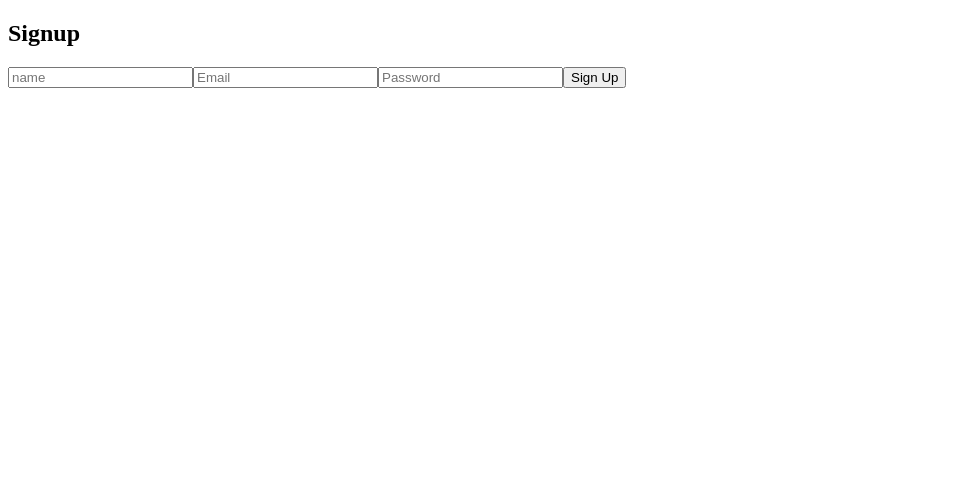
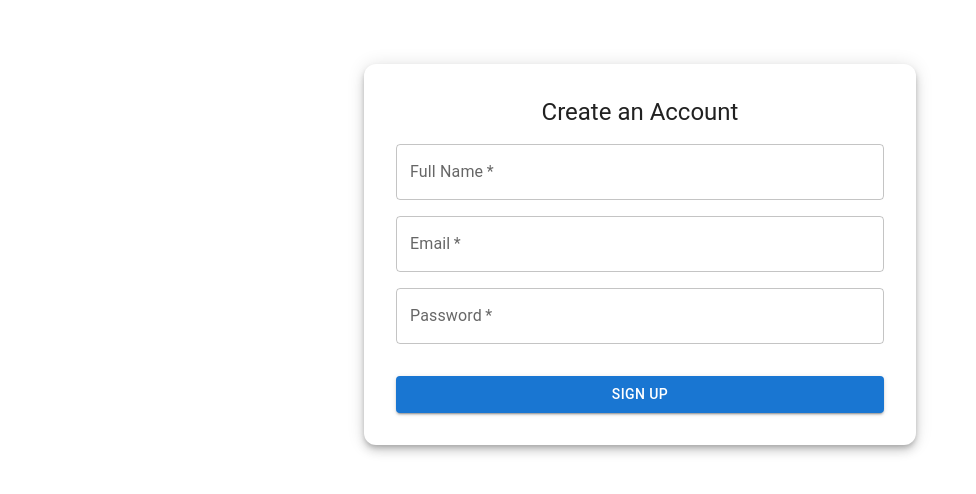
Before and after one commit to muneebfrfr/team-flux2, a Next.js app: page /signup in a window 1280 px wide. Shown: the top 494 px of the page, without its empty margins (0-976 px from the left). Built offline with nearby package versions, Linux system fonts and the light colour scheme.

Commit message:
Applied some styles in auth screens using MUI

```diff
--- a/src/components/LogoutButton.tsx
+++ b/src/components/LogoutButton.tsx
@@ -1,5 +1,3 @@
-// components/LogoutButton.tsx
-
 import { signOut } from "next-auth/react";
 
 export default function LogoutButton() {
--- a/src/pages/dashboard.tsx
+++ b/src/pages/dashboard.tsx
@@ -1,9 +1,9 @@
-// pages/dashboard.tsx
 
-import { getSession, useSession } from "next-auth/react";
+
+import { getSession, GetSessionParams, useSession } from "next-auth/react";
 import LogoutButton from "@/components/LogoutButton";
 
-export async function getServerSideProps(context) {
+export async function getServerSideProps(context: GetSessionParams | undefined) {
   const session = await getSession(context);
   if (!session) {
     return {
--- a/src/pages/signup.tsx
+++ b/src/pages/signup.tsx
@@ -1,37 +1,97 @@
 // pages/signup.tsx
-import { useState } from "react";
-import { useRouter } from "next/router";
+
+'use client';
+import { useState } from 'react';
+import { useRouter } from 'next/router';
+import {
+  Container,
+  TextField,
+  Button,
+  Typography,
+  Box,
+  Paper,
+} from '@mui/material';
 
 export default function Signup() {
   const router = useRouter();
-  const [form, setForm] = useState({ name: "", email: "", password: "" });
-  const [error, setError] = useState("");
+  const [form, setForm] = useState({ name: '', email: '', password: '' });
+  const [error, setError] = useState('');
 
   const handleSubmit = async (e: React.FormEvent) => {
     e.preventDefault();
 
-    const res = await fetch("/api/add-user", {
-      method: "POST",
-      headers: { "Content-Type": "application/json" },
+    const res = await fetch('/api/add-user', {
+      method: 'POST',
+      headers: { 'Content-Type': 'application/json' },
       body: JSON.stringify(form),
     });
 
     if (res.ok) {
-      router.push("/login");
+      router.push('/login');
     } else {
       const data = await res.json();
-      setError(data.error || "Signup failed");
+      setError(data.error || 'Signup failed');
     }
   };
 
   return (
-    <form onSubmit={handleSubmit}>
-      <h2>Signup</h2>
-      <input placeholder="name" value={form.name} onChange={(e) => setForm({ ...form, name: e.target.value })} />
-      <input type="email" placeholder="Email" value={form.email} onChange={(e) => setForm({ ...form, email: e.target.value })} />
-      <input type="password" placeholder="Password" value={form.password} onChange={(e) => setForm({ ...form, password: e.target.value })} />
-      <button type="submit">Sign Up</button>
-      {error && <p style={{ color: "red" }}>{error}</p>}
-    </form>
+    <Container maxWidth="sm">
+      <Paper elevation={6} sx={{ p: 4, mt: 8, borderRadius: 3 }}>
+        <Typography variant="h5" align="center" gutterBottom>
+          Create an Account
+        </Typography>
+
+        <Box
+          component="form"
+          onSubmit={handleSubmit}
+          sx={{ mt: 2, display: 'flex', flexDirection: 'column', gap: 2 }}
+        >
+          <TextField
+            label="Full Name"
+            value={form.name}
+            onChange={(e) => setForm({ ...form, name: e.target.value })}
+            required
+            fullWidth
+            variant="outlined"
+          />
+
+          <TextField
+            label="Email"
+            type="email"
+            value={form.email}
+            onChange={(e) => setForm({ ...form, email: e.target.value })}
+            required
+            fullWidth
+            variant="outlined"
+          />
+
+          <TextField
+            label="Password"
+            type="password"
+            value={form.password}
+            onChange={(e) => setForm({ ...form, password: e.target.value })}
+            required
+            fullWidth
+            variant="outlined"
+          />
+
+          <Button
+            type="submit"
+            variant="contained"
+            color="primary"
+            fullWidth
+            sx={{ mt: 2 }}
+          >
+            Sign Up
+          </Button>
+
+          {error && (
+            <Typography color="error" align="center" mt={1}>
+              {error}
+            </Typography>
+          )}
+        </Box>
+      </Paper>
+    </Container>
   );
 }
```
Also changed, not shown: src/pages/login.tsx (+37 -14 lines).
